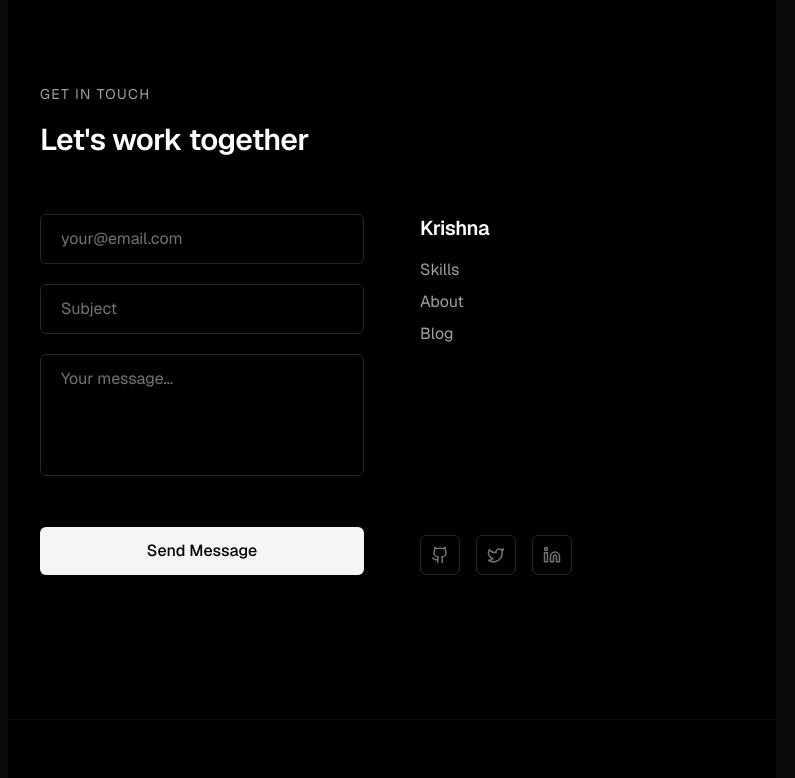
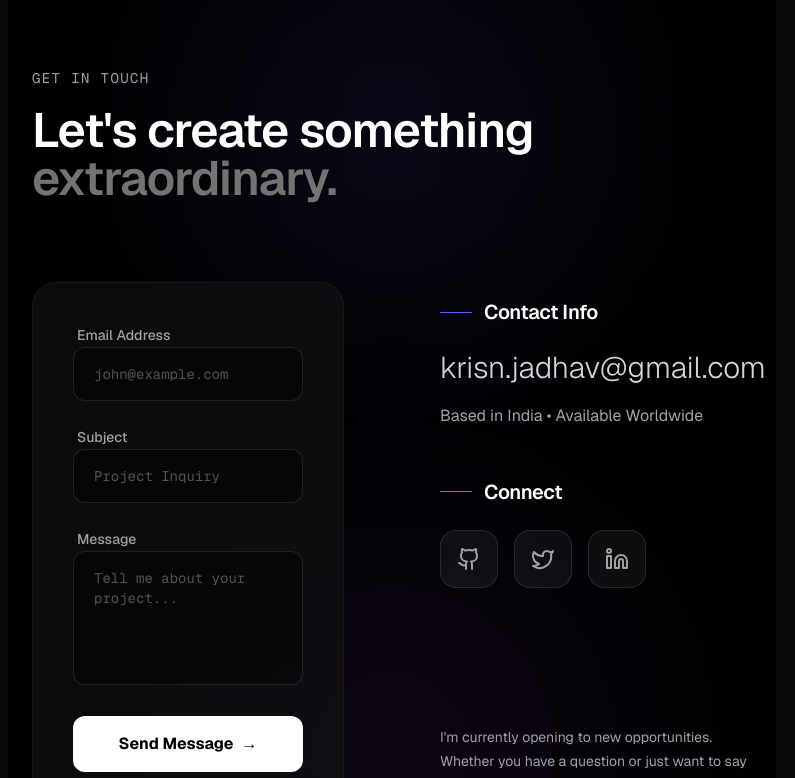
Before and after one commit to KrishnaJadhav2525/krishna-portfolio, a Next.js app: page / in a window 1280 px wide. Shown: the part 3160-3938 px from the top of the page, without its empty margins (248-1043 px from the left). Built offline with nearby package versions, Linux system fonts and the light colour scheme; no server answers.

Commit message:
fix(page.tsx): add missing Activity icon import

```diff
--- a/app/page.tsx
+++ b/app/page.tsx
@@ -1,7 +1,7 @@
 'use client';
 
 import Link from "next/link"
-import { Github, Twitter, Linkedin } from "lucide-react"
+import { Github, Twitter, Linkedin, Activity } from "lucide-react"
 import { useState, useEffect, useRef } from "react"
 import ProjectCarousel from "@/app/components/project-carousel"
 
@@ -303,163 +303,159 @@ export default function Page() {
       <section
         id="contact"
         ref={contactSection.ref as React.RefObject<HTMLElement>}
-        className={`py-36 px-8 scroll-mt-36 border-t border-neutral-900 transition-all duration-700 ${contactSection.isInView ? 'opacity-100 translate-y-0' : 'opacity-0 translate-y-12'
-          }`}
+        className={`py-32 px-6 border-t border-white/5 bg-black/50 relative overflow-hidden transition-all duration-1000 ${contactSection.isInView ? 'opacity-100' : 'opacity-0'}`}
       >
-        <p className="text-sm text-neutral-500 mb-4 tracking-widest">
-          GET IN TOUCH
+        {/* Abstract Background Elements */}
+        <div className="absolute top-0 left-1/4 w-96 h-96 bg-indigo-500/10 rounded-full blur-[128px] pointer-events-none" />
+        <div className="absolute bottom-0 right-1/4 w-96 h-96 bg-purple-500/10 rounded-full blur-[128px] pointer-events-none" />
+
+        <div className="max-w-7xl mx-auto relative z-10">
+          <div className="mb-20">
+            <p className="text-sm font-mono text-indigo-400 mb-4 tracking-widest uppercase">
+              Get In Touch
             </p>
+            <h2 className="text-4xl md:text-5xl font-bold tracking-tight text-white mb-6">
+              Let's create something <span className="text-neutral-500">extraordinary.</span>
+            </h2>
+          </div>
 
-        <h2 className="text-3xl font-semibold tracking-tight mb-14 text-neutral-100">
-          Let's work together
-        </h2>
+          <div className="grid md:grid-cols-2 gap-16 md:gap-24">
 
-        <div className="grid md:grid-cols-2 gap-14 max-w-5xl mx-auto">
-
-          {/* SUCCESS STATE - Animated celebration */}
+            {/* LEFT: FORM */}
+            <div className="relative group">
+              <div className="absolute -inset-1 bg-gradient-to-r from-indigo-500/20 to-purple-500/20 rounded-3xl blur opacity-0 group-hover:opacity-100 transition duration-1000" />
+              <div className="relative bg-neutral-900/50 backdrop-blur-xl border border-white/5 rounded-3xl p-8 md:p-10">
                 {status.type === 'success' ? (
-            <div className="relative">
-              <div className="rounded-2xl border border-blue-500/30 bg-gradient-to-b from-blue-500/10 to-transparent p-10 animate-fade-in-up">
-
-                {/* Animated paper plane icon */}
-                <div className="mx-auto mb-6 flex h-20 w-20 items-center justify-center rounded-full bg-blue-500/20">
-                  <svg
-                    className="h-10 w-10 text-blue-400 animate-fly"
-                    fill="none"
-                    viewBox="0 0 24 24"
-                    stroke="currentColor"
-                  >
-                    <path
-                      strokeLinecap="round"
-                      strokeLinejoin="round"
-                      strokeWidth={2}
-                      d="M12 19l9 2-9-18-9 18 9-2zm0 0v-8"
-                    />
+                  <div className="flex flex-col items-center justify-center py-12 text-center animate-fadeInUp">
+                    <div className="w-20 h-20 rounded-full bg-green-500/10 flex items-center justify-center mb-6 border border-green-500/20">
+                      <svg className="w-10 h-10 text-green-400" fill="none" viewBox="0 0 24 24" stroke="currentColor">
+                        <path strokeLinecap="round" strokeLinejoin="round" strokeWidth={1.5} d="M5 13l4 4L19 7" />
                       </svg>
                     </div>
-
-                {/* Floating dots animation */}
-                <div className="absolute inset-0 overflow-hidden pointer-events-none">
-                  <div className="absolute top-8 left-1/4 w-2 h-2 bg-blue-400 rounded-full animate-float-1"></div>
-                  <div className="absolute top-16 right-1/4 w-1.5 h-1.5 bg-indigo-400 rounded-full animate-float-2"></div>
-                  <div className="absolute top-12 left-1/3 w-1 h-1 bg-blue-300 rounded-full animate-float-3"></div>
-                  <div className="absolute top-20 right-1/3 w-2 h-2 bg-indigo-300 rounded-full animate-float-4"></div>
-                </div>
-
-                <h3 className="text-2xl font-semibold text-blue-400 mb-3 text-center">
-                  Message Sent! 🚀
-                </h3>
-
-                <p className="text-neutral-300 mb-2 text-center">
+                    <h3 className="text-2xl font-bold text-white mb-2">Message Received!</h3>
+                    <p className="text-neutral-400 max-w-xs mx-auto mb-8">
                       {status.message}
                     </p>
-
-                <p className="text-neutral-500 text-sm text-center">
-                  I typically respond within 24-48 hours.
-                </p>
-
                     <button
                       onClick={() => setStatus({ type: '', message: '' })}
-                  className="mt-8 w-full px-6 py-2 text-sm text-blue-400 border border-blue-500/30 rounded-md hover:bg-blue-500/10 transition-all"
+                      className="px-6 py-2.5 text-sm font-medium text-white bg-white/5 border border-white/10 rounded-full hover:bg-white/10 transition-colors"
                     >
-                  Send another message
+                      Send another
                     </button>
                   </div>
-            </div>
                 ) : (
-            /* FORM STATE */
-            <form onSubmit={handleSubmit} className="space-y-5">
+                  <form onSubmit={handleSubmit} className="space-y-6">
+                    <div className="space-y-2">
+                      <label htmlFor="email" className="text-sm font-medium text-neutral-400 ml-1">Email Address</label>
                       <input
                         type="email"
+                        id="email"
                         name="email"
                         value={formData.email}
                         onChange={handleChange}
-                placeholder="your@email.com"
+                        placeholder="john@example.com"
                         required
-                className="w-full bg-black border border-neutral-800 rounded-md px-5 py-3 text-base text-neutral-200 placeholder-neutral-500 focus:outline-none focus:border-indigo-500 transition-colors"
+                        className="w-full bg-black/40 border border-white/10 rounded-xl px-5 py-4 text-white placeholder-neutral-600 focus:outline-none focus:border-indigo-500/50 focus:ring-1 focus:ring-indigo-500/50 transition-all font-mono text-sm"
                       />
+                    </div>
 
+                    <div className="space-y-2">
+                      <label htmlFor="subject" className="text-sm font-medium text-neutral-400 ml-1">Subject</label>
                       <input
                         type="text"
+                        id="subject"
                         name="subject"
                         value={formData.subject}
                         onChange={handleChange}
-                placeholder="Subject"
+                        placeholder="Project Inquiry"
                         required
-                className="w-full bg-black border border-neutral-800 rounded-md px-5 py-3 text-base text-neutral-200 placeholder-neutral-500 focus:outline-none focus:border-indigo-500 transition-colors"
+                        className="w-full bg-black/40 border border-white/10 rounded-xl px-5 py-4 text-white placeholder-neutral-600 focus:outline-none focus:border-indigo-500/50 focus:ring-1 focus:ring-indigo-500/50 transition-all font-mono text-sm"
                       />
+                    </div>
 
+                    <div className="space-y-2">
+                      <label htmlFor="message" className="text-sm font-medium text-neutral-400 ml-1">Message</label>
                       <textarea
+                        id="message"
                         name="message"
                         value={formData.message}
                         onChange={handleChange}
-                rows={4}
-                placeholder="Your message..."
+                        rows={5}
+                        placeholder="Tell me about your project..."
                         required
-                className="w-full bg-black border border-neutral-800 rounded-md px-5 py-3 text-base text-neutral-200 placeholder-neutral-500 focus:outline-none focus:border-indigo-500 transition-colors resize-none"
+                        className="w-full bg-black/40 border border-white/10 rounded-xl px-5 py-4 text-white placeholder-neutral-600 focus:outline-none focus:border-indigo-500/50 focus:ring-1 focus:ring-indigo-500/50 transition-all font-mono text-sm resize-none"
                       />
+                    </div>
 
                     <button
                       type="submit"
-                className="mt-6 w-full bg-neutral-100 text-black py-3 rounded-md text-base font-medium hover:bg-white hover:scale-[1.02] active:scale-[0.98] transition-all"
+                      className="w-full bg-white text-black font-bold py-4 rounded-xl hover:bg-neutral-200 hover:scale-[1.02] active:scale-[0.98] transition-all flex items-center justify-center gap-2 group/btn"
                     >
                       Send Message
+                      <span className="group-hover/btn:translate-x-1 transition-transform">→</span>
                     </button>
 
-              {/* Error message */}
-              {status.type === 'error' && status.message && (
-                <div className="mt-4 p-3 rounded-md bg-red-500/10 border border-red-500/30">
-                  <p className="text-sm text-red-400 flex items-center justify-center gap-2">
-                    <svg className="w-4 h-4" fill="none" viewBox="0 0 24 24" stroke="currentColor">
-                      <path strokeLinecap="round" strokeLinejoin="round" strokeWidth={2} d="M12 8v4m0 4h.01M21 12a9 9 0 11-18 0 9 9 0 0118 0z" />
-                    </svg>
+                    {status.type === 'error' && (
+                      <div className="p-4 rounded-xl bg-red-500/10 border border-red-500/20 text-red-400 text-sm flex items-center gap-3">
+                        <Activity className="w-4 h-4" />
                         {status.message}
-                  </p>
                       </div>
                     )}
                   </form>
                 )}
-
-          {/* RIGHT SIDE */}
-          <div className="flex flex-col justify-between">
-            <div>
-              <h3 className="text-xl font-medium text-neutral-100 mb-4">
-                Krishna
-              </h3>
-
-              <ul className="space-y-2 text-base text-neutral-400">
-                <li>
-                  <Link href="/#skills" className="hover:text-white transition">
-                    Skills
-                  </Link>
-                </li>
-                <li>
-                  <Link href="/about" className="hover:text-white transition">
-                    About
-                  </Link>
-                </li>
-                <li>
-                  <Link href="/blog" className="hover:text-white transition">
-                    Blog
-                  </Link>
-                </li>
-              </ul>
+              </div>
             </div>
 
-            <div className="flex gap-4 mt-10">
+            {/* RIGHT: INFO */}
+            <div className="flex flex-col justify-between py-4">
+              <div className="space-y-12">
+                <div>
+                  <h3 className="text-xl font-semibold text-white mb-6 flex items-center gap-3">
+                    <span className="w-8 h-px bg-indigo-500"></span>
+                    Contact Info
+                  </h3>
+                  <div className="space-y-4">
+                    <a href="mailto:krishna@example.com" className="block text-2xl md:text-3xl font-light text-neutral-300 hover:text-white transition-colors">
+                      krisn.jadhav@gmail.com
+                    </a>
+                    <p className="text-neutral-500">
+                      Based in India • Available Worldwide
+                    </p>
+                  </div>
+                </div>
+
+                <div>
+                  <h3 className="text-xl font-semibold text-white mb-6 flex items-center gap-3">
+                    <span className="w-8 h-px bg-purple-500"></span>
+                    Connect
+                  </h3>
+                  <div className="flex flex-wrap gap-4">
                     {socialLinks.map(({ href, icon: Icon, label }) => (
                       <a
                         key={label}
                         href={href}
                         target="_blank"
                         rel="noopener noreferrer"
+                        className="group relative flex items-center justify-center p-4 rounded-2xl bg-white/5 border border-white/10 hover:bg-white/10 hover:border-white/20 transition-all duration-300"
                         aria-label={label}
-                  className="w-10 h-10 flex items-center justify-center rounded-md border border-neutral-800 text-neutral-500 hover:text-neutral-100 hover:bg-neutral-900 hover:border-neutral-600 hover:scale-110 transition-all duration-200"
                       >
-                  <Icon size={18} />
+                        <Icon size={24} className="text-neutral-400 group-hover:text-white transition-colors" />
+                        <span className="absolute -top-10 left-1/2 -translate-x-1/2 px-3 py-1 bg-black border border-white/10 rounded-lg text-xs text-white opacity-0 group-hover:opacity-100 transition-opacity pointer-events-none whitespace-nowrap">
+                          {label}
+                        </span>
                       </a>
                     ))}
                   </div>
+                </div>
+              </div>
+
+              <div className="hidden md:block">
+                <p className="text-neutral-600 text-sm max-w-xs leading-relaxed">
+                  I'm currently opening to new opportunities. Whether you have a question or just want to say hi, I'll try my best to get back to you!
+                </p>
+              </div>
+            </div>
+
           </div>
         </div>
       </section>
```
Lines whose indentation alone changed are shown as unchanged.
